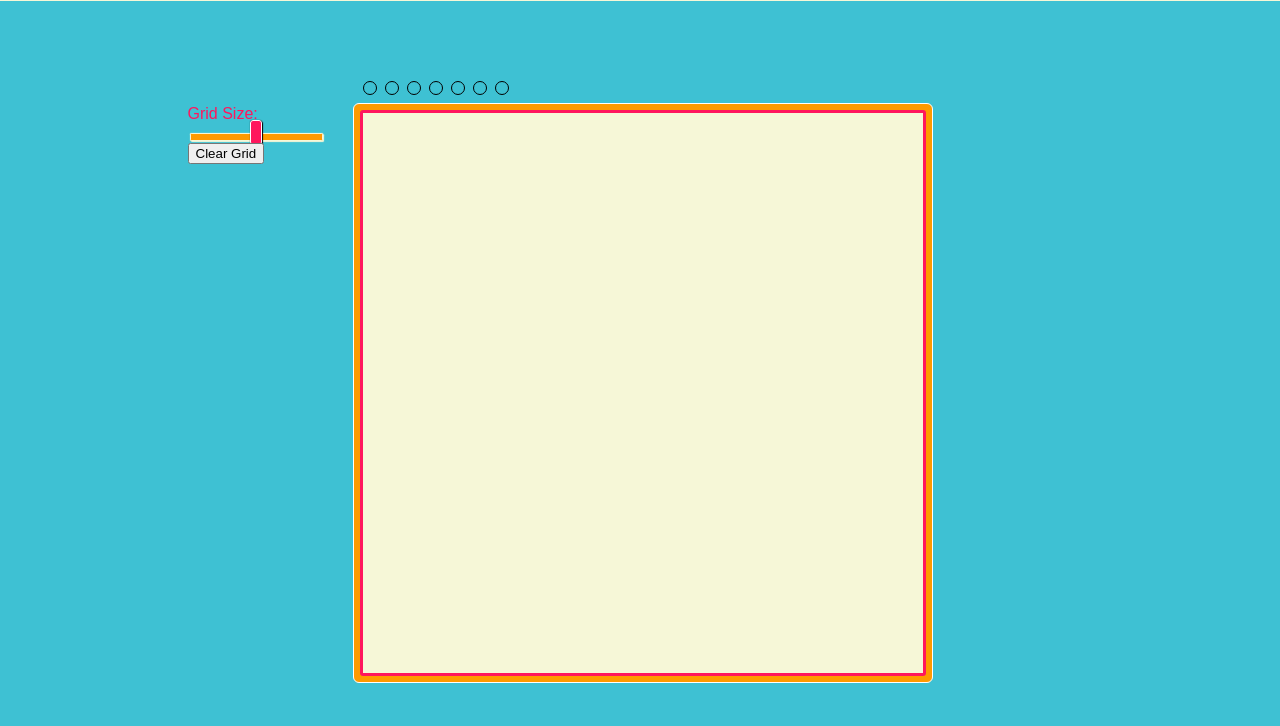
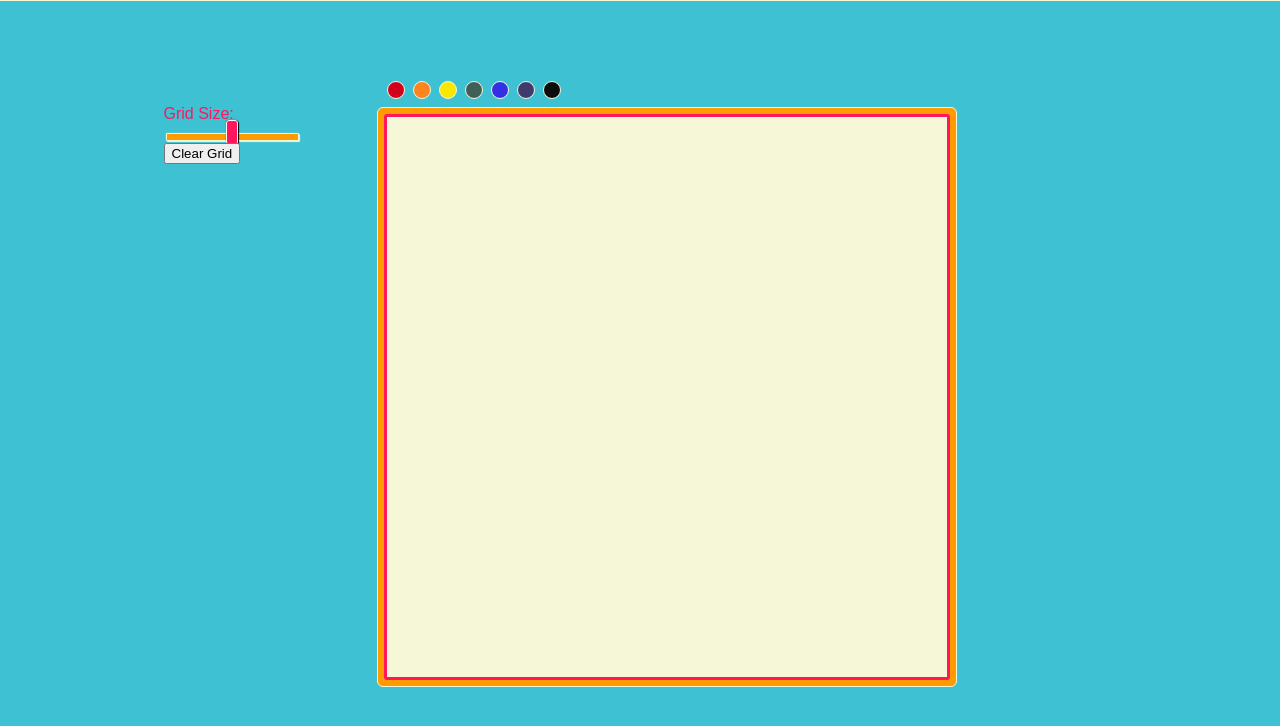
Before and after one commit to padmed/Etch-a-Sketch-, a plain HTML site: page index.html in a window 1280 px wide. Shown: the part 42-768 px from the top of the page. Drawn offline with Linux system fonts and the light colour scheme; a web font is replaced by a local one.

Commit message:
Add background-colors to color containers

```diff
--- a/style.css
+++ b/style.css
@@ -47,10 +47,42 @@ h1 {
 
 
 .color {
-    border: 1px solid;
-    width: 1.5vh;
-    height: 1.5vh;
+    border: 1px solid #F6F7D7;
+    width: 2vh;
+    height: 2vh;
     border-radius: 100%;
+}
+
+.color:hover {
+    transform: scale(1.1);
+}
+
+#blue {
+    background-color: #3330E4;
+}
+
+#orange {
+    background-color: #FD841F;
+}
+
+#red {
+    background-color: #D2001A;
+}
+
+#yellow {
+    background-color: #FCE700;
+}
+
+#green {
+    background-color: #425F57;
+}
+
+#violet {
+    background-color: #3F3B6C;
+}
+
+#black {
+    background-color: #0d0d0d;
 }
 
 #frame {
@@ -62,7 +94,7 @@ h1 {
     justify-content: center;
     align-items: center;
     padding: 5px;
-    border: 1px solid #ffffff;;
+    border: 1px solid #F6F7D7;;
     border-radius: 6px;
     background-color: #FF9A00;
     /* don't forget to properly center sketchpad after setting button sizes */
@@ -99,7 +131,7 @@ h1 {
     align-self: flex-start;
     flex: flex;
     gap: 5vh;
-    margin-right: 4vh;
+    margin-right: 10vh;
     padding-top: 3vh;
     display: row;
     /* border: 1px solid */
```
